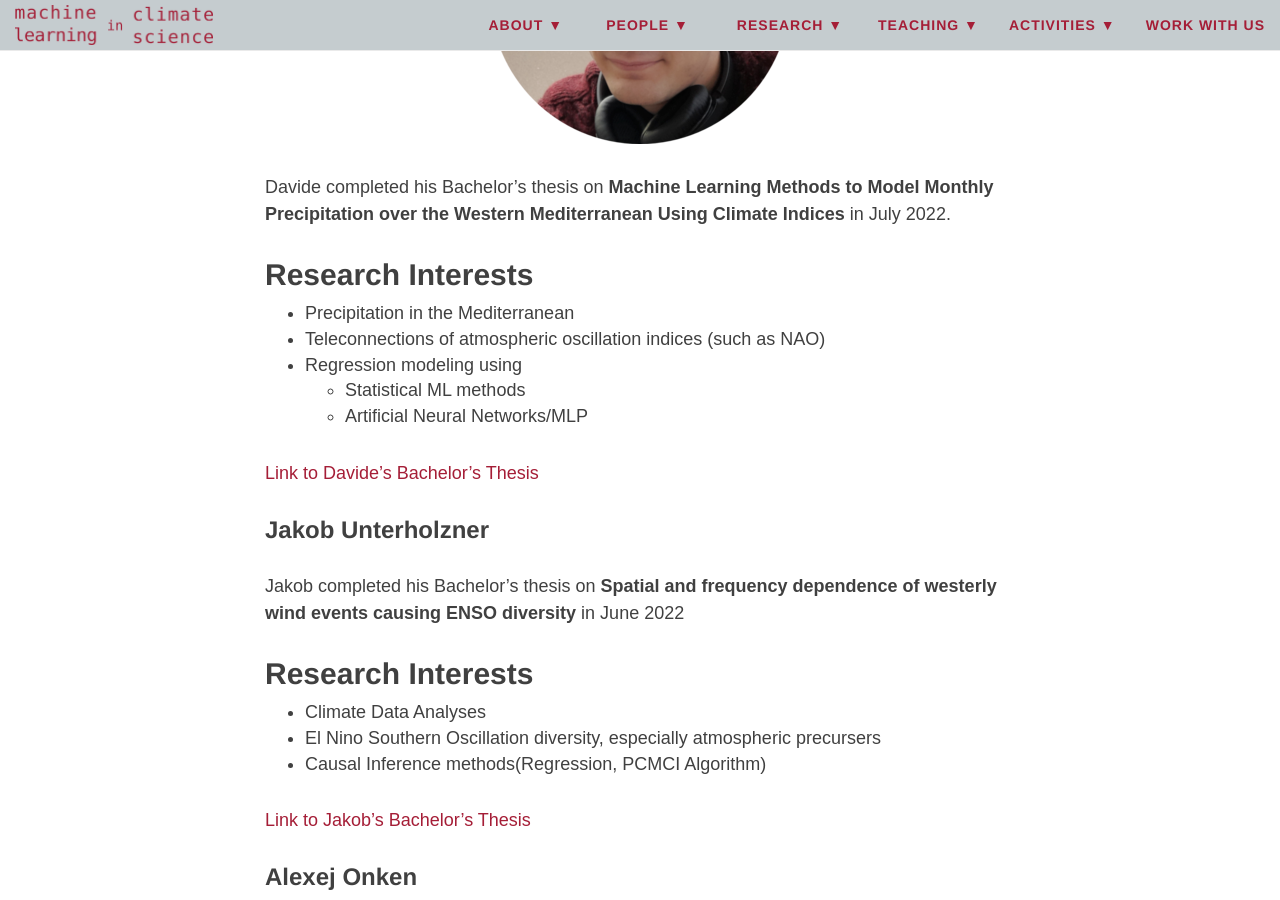
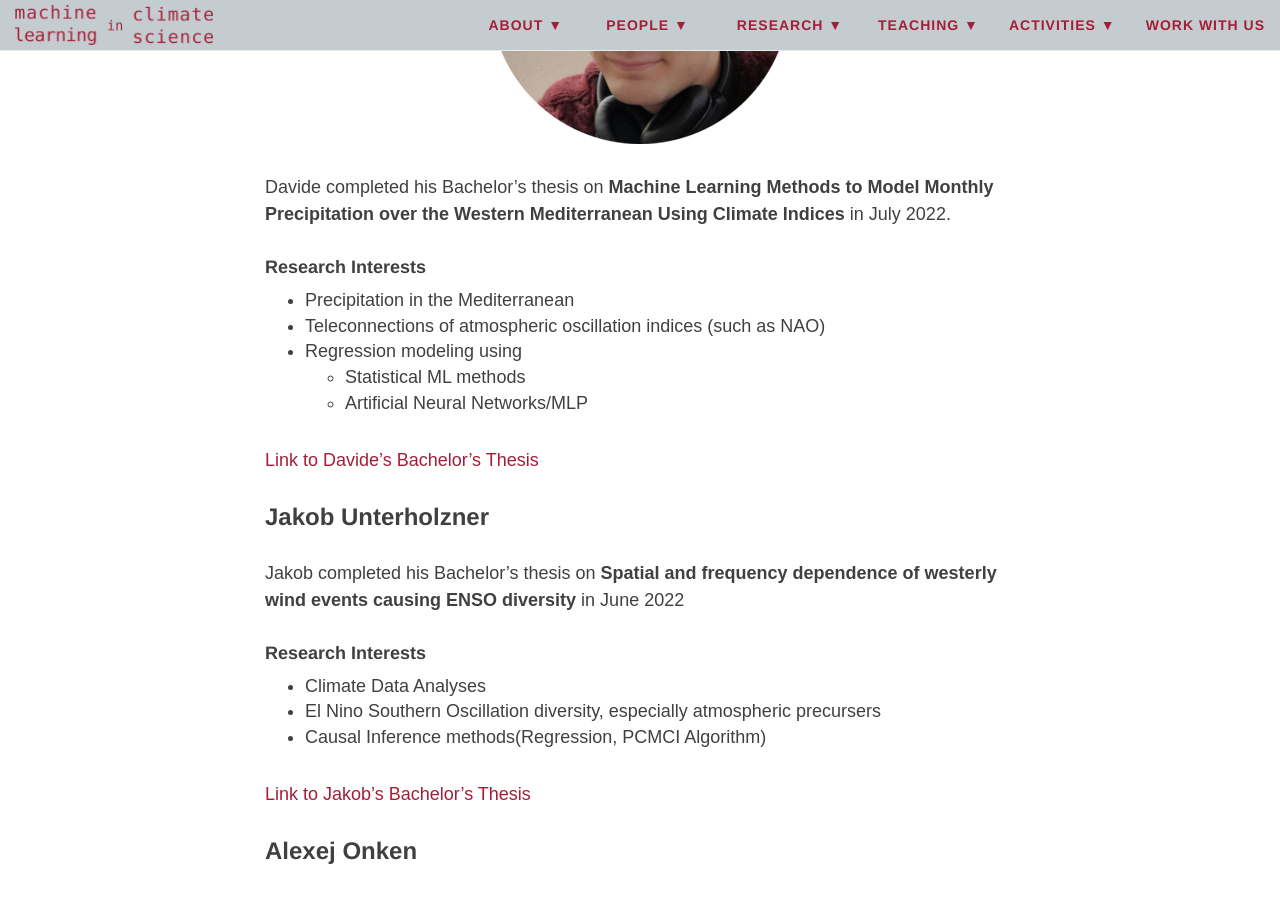
Before and after one commit to mlcs/mlcs.github.io, a Jekyll site: the page built from people/former_members.md, in a window 1280 px wide and 900 px high, scrolled down 1042 px. Built offline with Jekyll 4.4.1, drawn with Linux system fonts in a browser that asks for light colours; nearby versions of some CDN libraries.

Commit message:
fix typo

```diff
--- a/people/former_members.md
+++ b/people/former_members.md
@@ -33,7 +33,7 @@ Davide completed his Bachelor's thesis on **Machine Learning Methods to
 Model Monthly Precipitation over the Western Mediterranean Using Climate
 Indices** in July 2022.
 
-## Research Interests
+#### Research Interests
 - Precipitation in the Mediterranean
 - Teleconnections of atmospheric oscillation indices (such as NAO)
 - Regression modeling using
@@ -47,7 +47,7 @@ Indices** in July 2022.
 Jakob completed his Bachelor's thesis on **Spatial and frequency dependence of westerly
 wind events causing ENSO diversity** in June 2022
 
-## Research Interests
+#### Research Interests
 - Climate Data Analyses
 - El Nino Southern Oscillation diversity, especially atmospheric precursers
 - Causal Inference methods(Regression, PCMCI Algorithm)
```
